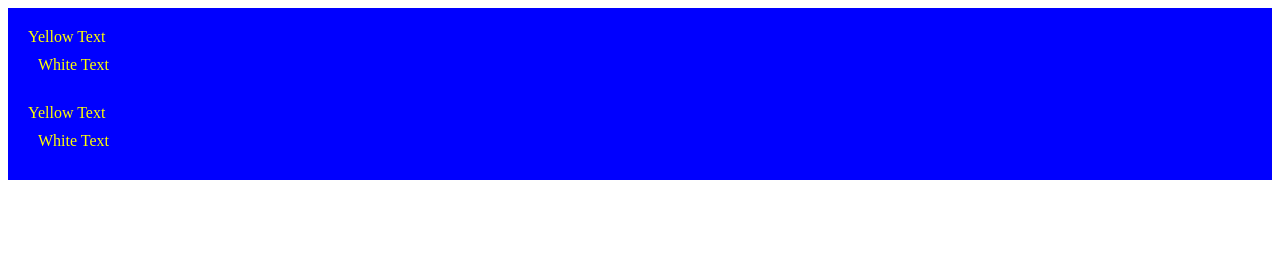
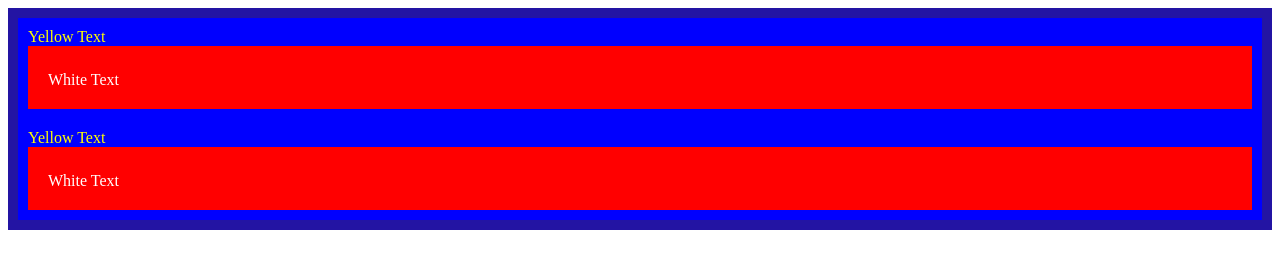
Before and after one commit to marekocenas11/html---Portfolio, a plain HTML site: page Multipeg/7.0+CSS+Cascade.zip/index.html in a window 1280 px wide. Drawn offline with Linux system fonts and the light colour scheme.

Commit message:
Fix CSS formatting and structure for improved styling consistency

```diff
--- a/Multipeg/7.0+CSS+Cascade.zip/style.css
+++ b/Multipeg/7.0+CSS+Cascade.zip/style.css
@@ -5,8 +5,43 @@
   padding: 10px;
 }
 
+.inner-box {
+    background-color: red  }
+
 p {
   color: yellow;
   margin: 0;
   padding: 0;
 }
+
+p [class="white-text"] {
+  color: white;
+  border: 2px solid red;
+}
+
+#outer-box {
+  padding: 0px; border: 10px
+  solid rgb(35, 20, 163);}
+
+  .white-text {
+    color: white;
+    background-color: red;
+
+  }
+  dov.box {
+    background-color: blue;
+    padding: 10px;
+  }
+  .inner-box {
+    background-color: red  }
+  #div clacss="box inner-box" {
+
+  }
+  p[class="white-text"] {
+
+    padding-top: 15px;
+    padding-right: 10px;
+    padding-bottom: 10px;
+    padding-left: 10px;
+
+  }
```
